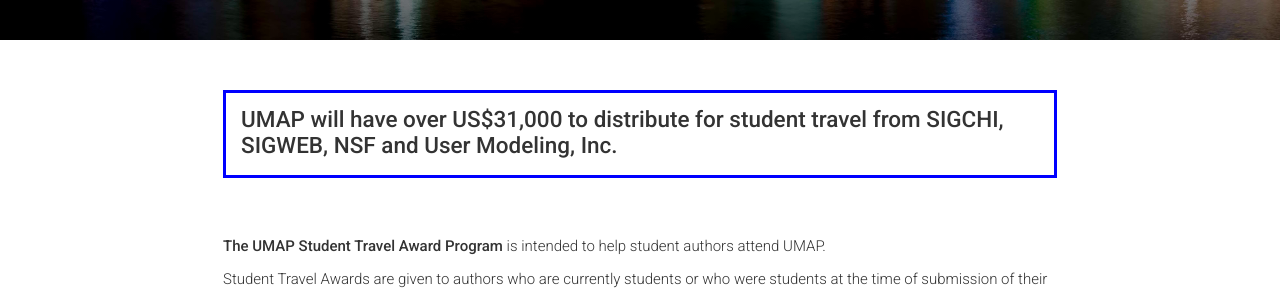
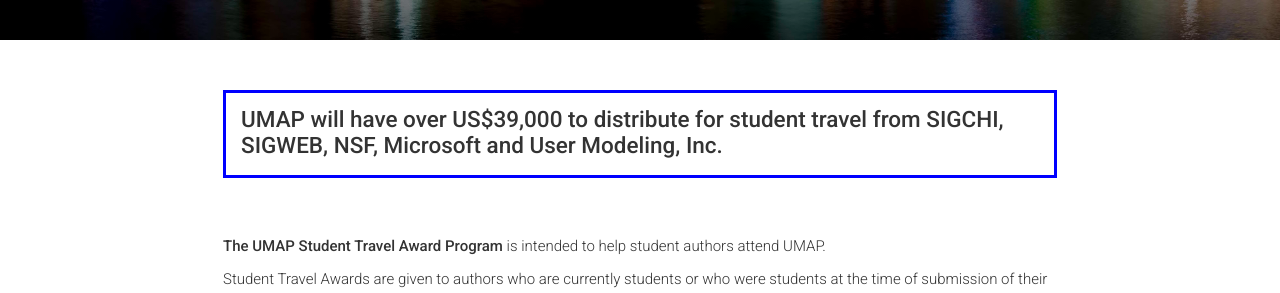
Before and after one commit to yangjiera/mergeBB, a Jekyll site: the page built from student-support.html, in a window 1280 px wide. Shown: the part 367-660 px from the top of the page. Built offline with Jekyll 4.4.1, drawn with Linux system fonts in a browser that asks for light colours; nearby versions of some CDN libraries; comment, search, counter and statistics services are not loaded.

```diff
--- a/_data/organizers.yml
+++ b/_data/organizers.yml
@@ -1,11 +1,13 @@
 -
   group: ""
   elements:
-    - {name: "UM Inc.", description: "", link: "http://www.um.org", imageUrl: "logo-uminc.png"}
+
     - {name: "ACM", description: "", link: "http://www.acm.org", imageUrl: "acm_logo_smal-4.png"}
-    - {name: "Springer", description: "", link: "http://www.springer.com", imageUrl: "Springer.png"}
     - {name: "SIGCHI", description: "", link: "https://sigchi.org", imageUrl: "SIGCHI_logo-150x39.jpg"}
     - {name: "SIGWEB", description: "", link: "http://www.sigweb.org", imageUrl: "sigweb_logo-150x39.jpg"}
+    - {name: "Microsoft", description: "", link: "https://www.microsoft.com/", imageUrl: "microsoft.png"}
     - {name: "NSF", description: "", link: "https://www.nsf.gov", imageUrl: "nsf.jpg"}
+    - {name: "Springer", description: "", link: "http://www.springer.com", imageUrl: "Springer.png"}
     - {name: "Singapore Tourism Board", description: "", link: "https://www.stb.gov.sg", imageUrl: "stb_logo.png"}
     - {name: "Nanyang Technological University", description: "", link: "http://www.ntu.edu.sg/Pages/home.aspx", imageUrl: "ntu.jpg"}
+    - {name: "UM Inc.", description: "", link: "http://www.um.org", imageUrl: "logo-uminc.png"}
--- a/_includes/cfp.html
+++ b/_includes/cfp.html
@@ -38,7 +38,7 @@
         <h6><b>Important Dates</b></h6>
             <li style="font-size: 115%">Abstract: February 25, 2018</li>
             <li style="font-size: 115%">Full paper: March 4, 2018</li>
-            <li style="font-size: 115%">Notification: April 8, 2018</li>
+            <li style="font-size: 115%">Notification: April 12, 2018</li>
             <li style="font-size: 115%">Camera-ready: May 6, 2018</li>
             <p><b>Note: The submissions times are 11:59pm Hawaii time</b></p>
 
--- a/_includes/important-dates.html
+++ b/_includes/important-dates.html
@@ -8,7 +8,7 @@
             <h5><b>Regular Papers</b></h5>
             <li>Abstract: February 25, 2018</li>
             <li>Full paper: March 4, 2018</li>
-            <li>Notification: April 8, 2018</li>
+            <li>Notification: April 12, 2018</li>
             <li>Camera-ready: May 6, 2018</li>
             <p><b>Note: The submissions times are 11:59pm Hawaii time</b></p>
 
--- a/_includes/student-support.html
+++ b/_includes/student-support.html
@@ -11,7 +11,7 @@ highlight {
             <div class="col-lg-10 col-lg-offset-1  text-left">
 
                 <!--highlight><font color="blue"> UMAP will have over US$31,000 to distribute for student travel from SIGCHI, SIGWEB, NSF and User Modeling, Inc.</font></highlight-->
-                    <p style="border:3px; border-style:solid; border-color:blue; padding: 1em;"><b style="font-size: 150%">UMAP will have over US$31,000 to distribute for student travel from SIGCHI, SIGWEB, NSF and User Modeling, Inc.</b></p>
+                    <p style="border:3px; border-style:solid; border-color:blue; padding: 1em;"><b style="font-size: 150%">UMAP will have over US$39,000 to distribute for student travel from SIGCHI, SIGWEB, NSF, Microsoft and User Modeling, Inc.</b></p>
 
                 <br/><br/>
                 <h6><b></b></h6>
```
Also changed, not shown: img/organizers/microsoft.png (added), 6 other files.
